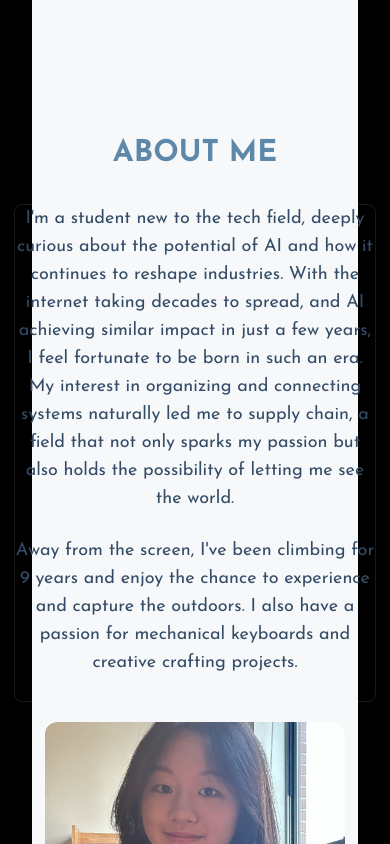
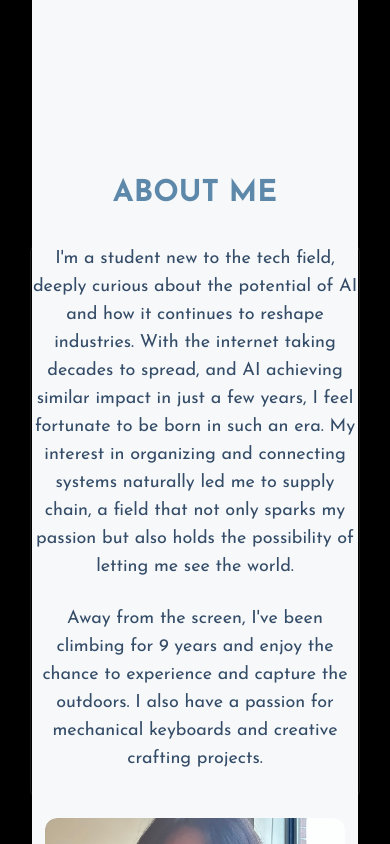
Before and after one commit to ezixuan27/ella_HOME, a React (Vite) app: page / in a window 390 px wide. Shown: the part 960-1804 px from the top of the page. Built offline with nearby package versions, Linux system fonts and the light colour scheme.

Commit message:
things seem to be working fine, except for about section show up late, vertical black bar when mobile view

```diff
--- a/src/components/sections/About.jsx
+++ b/src/components/sections/About.jsx
@@ -23,16 +23,16 @@ export const About = () => {
     return (
         <section
             id="about"
-            className="min-h-screen flex items-center justify-center relative py-20"
+            className="min-h-screen flex items-center justify-center py-20"
         >
             <RevealOnScroll>
-                <div className="mx-auto mx-4">
+                <div className="mx-auto mx-4 mt-10">
                     <h2
                         className="text-3xl font-bold mb-8 text-[#5D88AA] text-center">
                         ABOUT ME
                     </h2>
 
-                    <div className="max-w-[1000px] rounded-lg text-lg border-white/10 border">
+                    <div className="max-w-[1000px] rounded-lg text-lg border-white/10 border mx-4">
                         <p className="text-[#344c67] mb-6">
                             I'm a student new to the tech field, deeply curious about the potential of AI and how
                             it continues to reshape industries. With the internet taking decades to spread, and AI
```
